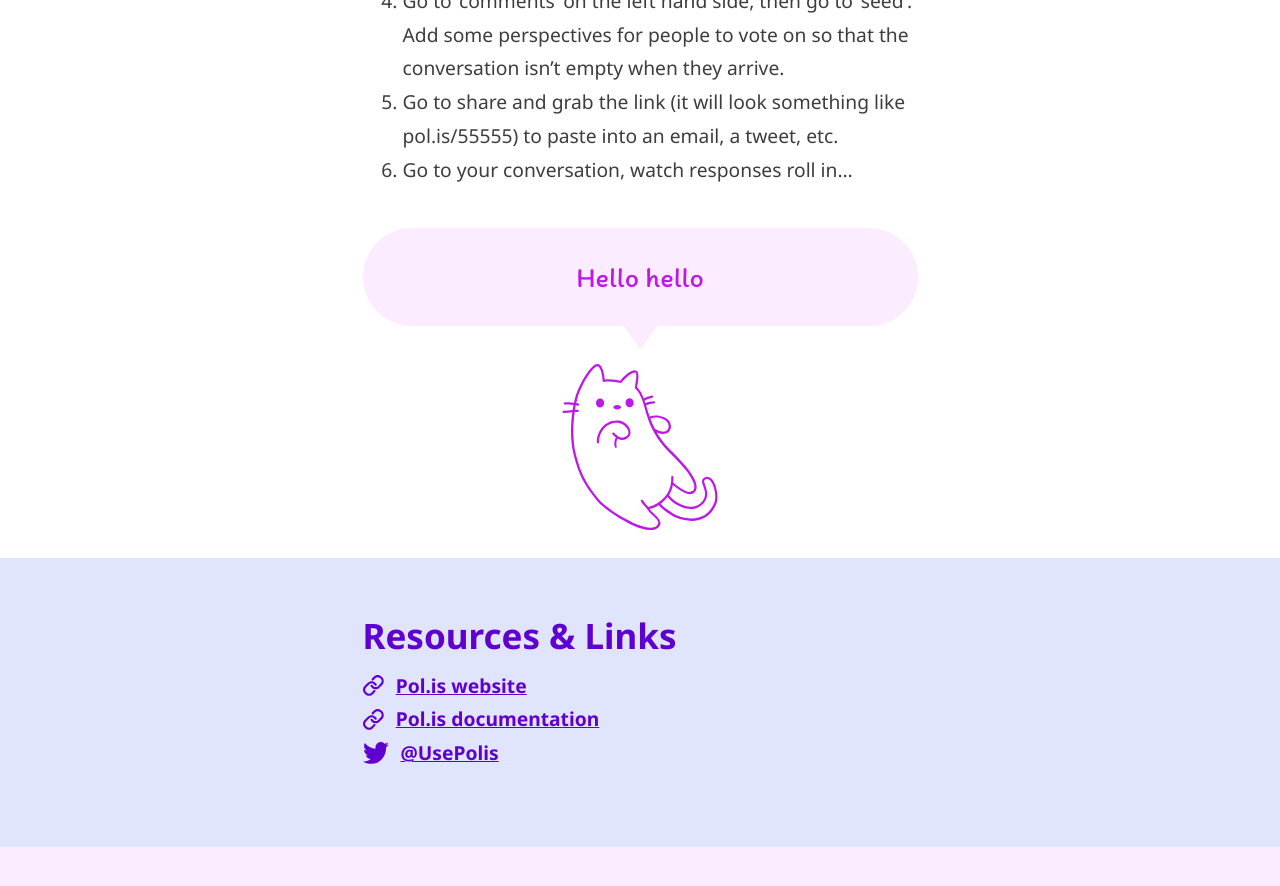
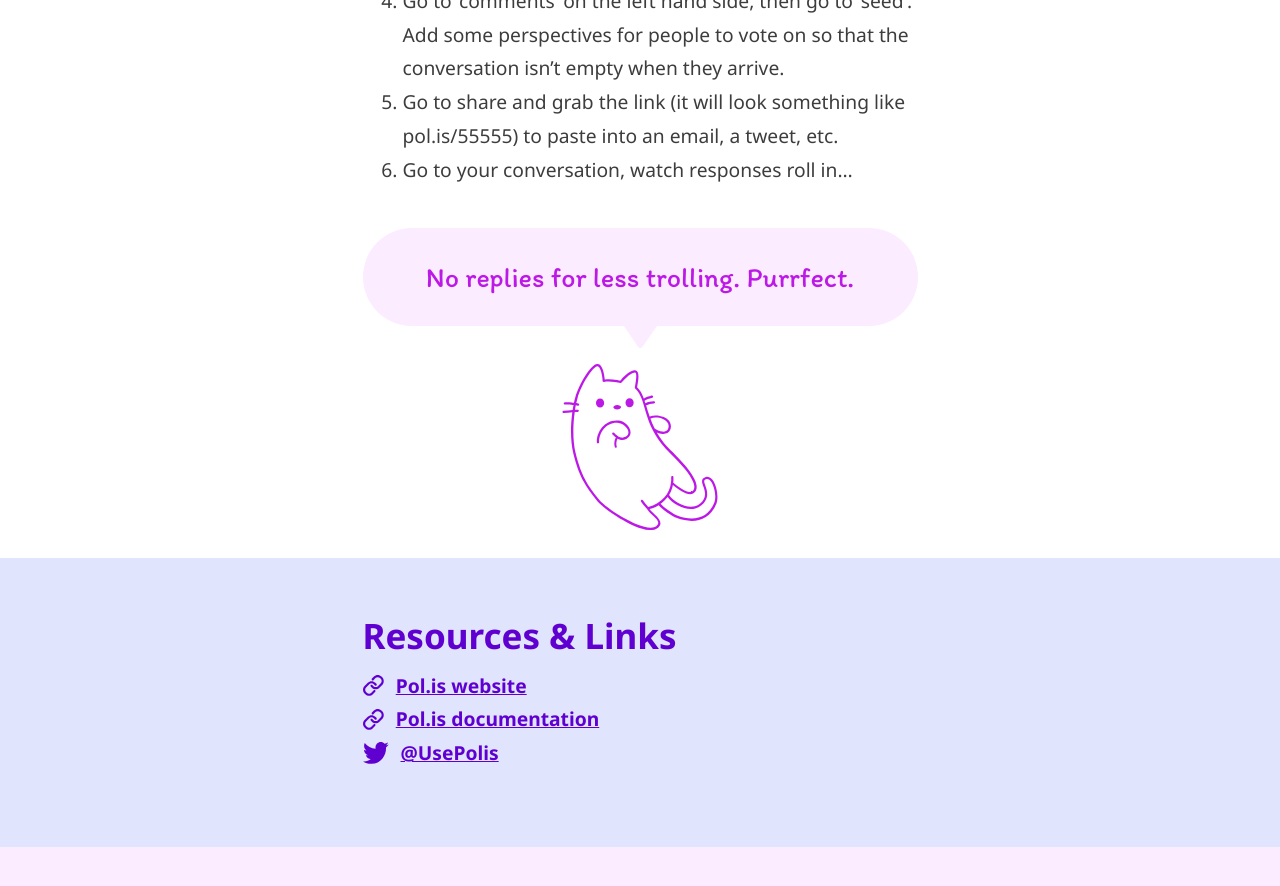
Before and after one commit to digidemlab/democat, a Jekyll site: the page built from _posts/2016-11-28-polis.md, in a window 1280 px wide and 900 px high, scrolled down 2060 px. Shown: the top 886 px of the window. Built offline with Jekyll 4.4.1, drawn with Linux system fonts in a browser that asks for light colours.

Commit message:
Updated Polis

```diff
--- a/_posts/2016-11-28-polis.md
+++ b/_posts/2016-11-28-polis.md
@@ -13,7 +13,7 @@ video: https://www.youtube.com/watch?v=eZDBMfe3iPE
 participants: Unlimited. Better for large groups.
 preparations: Sign up or log in with Facebook to start a conversation.
 difficulty: Easy. Web based with no login required.
-democatsays: Hello hello
+democatsays: No replies for less trolling. Purrfect.
 democat: back
 website: https://pol.is
 documentation: https://docs.pol.is
```
